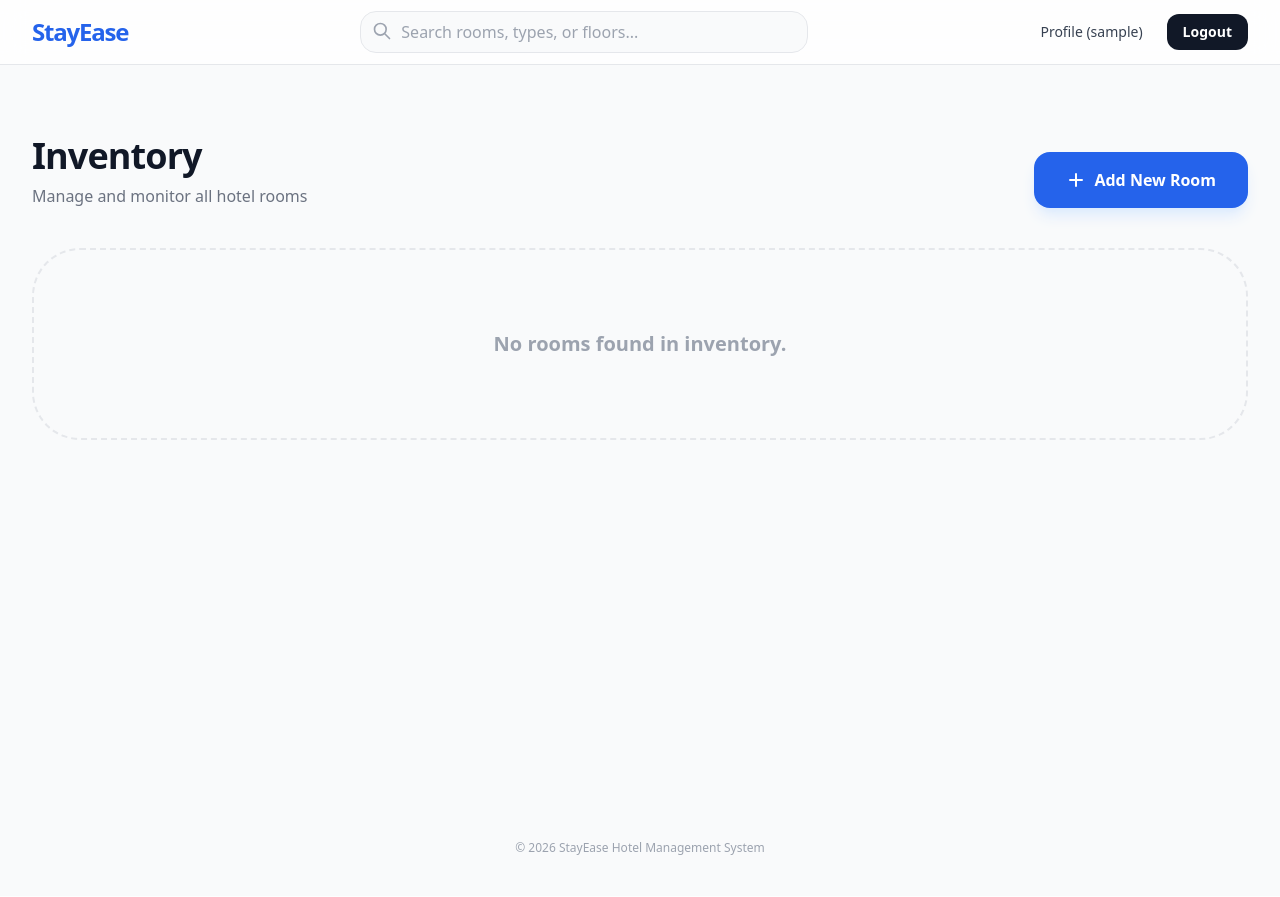
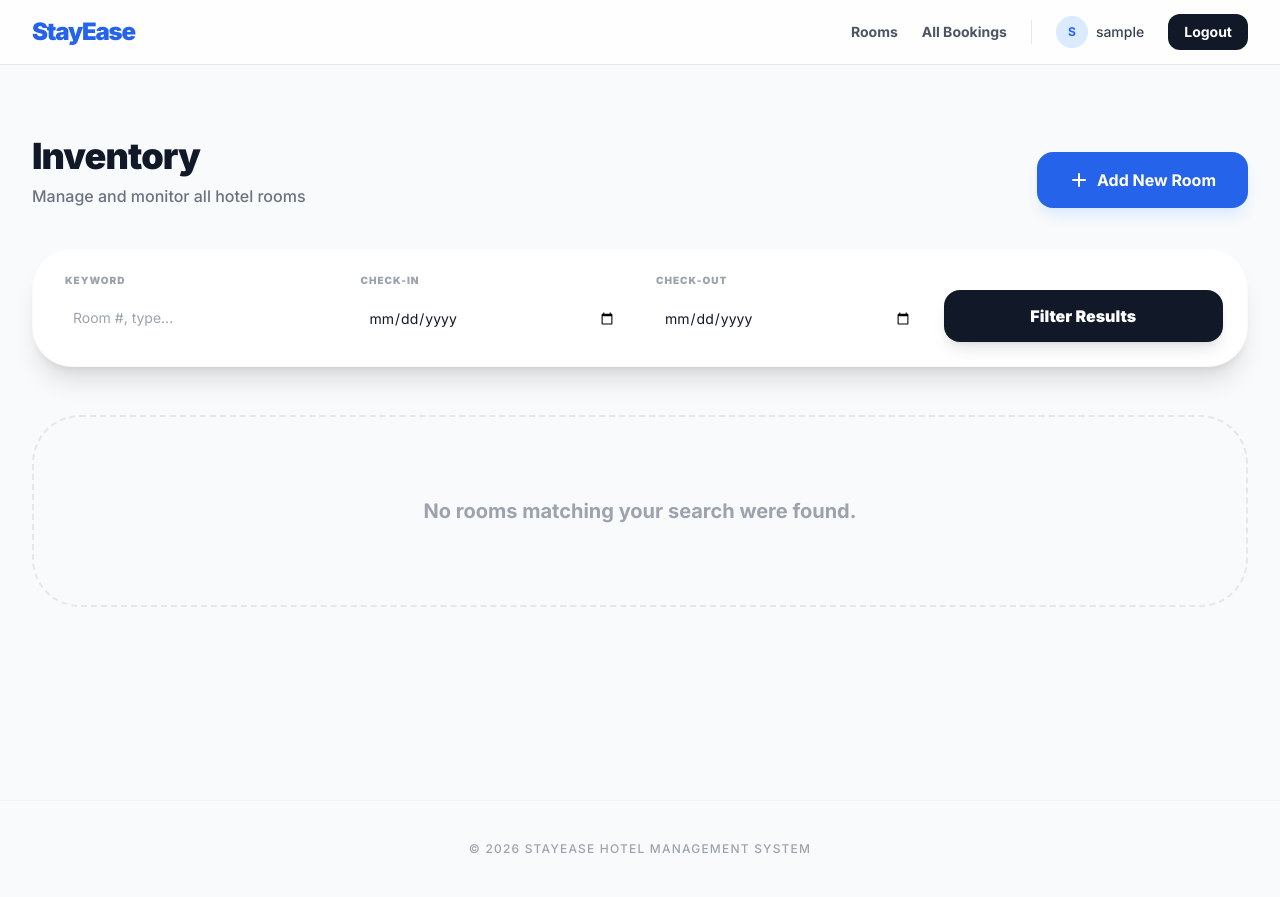
Before and after one commit to Abdelrahman74S/HRS, a Django app: page /rooms/ in a window 1280 px wide. Before the commit the page ends 855 px from the top, so only its background shows below. Run offline with Django 5.2, Linux system fonts and the light colour scheme; the visitor is signed in with stand-in values (Sample User, id 1); data that the repository does not hold is empty; some libraries are stand-ins or nearby versions.

Commit message:
Version 4.0  final

```diff
--- a/rooms/urls.py
+++ b/rooms/urls.py
@@ -5,7 +5,7 @@ from .views import (
     RoomUpdateView,
     RoomDetailView,
     RoomDeleteView,
-    search,
+    # search,
 )
 
 app_name ='rooms'
@@ -15,7 +15,7 @@ urlpatterns = [
 
     path('create/', RoomCreateView.as_view(), name='room_create'),
 
-    path('search/', search, name='room_search'),
+    # path('search/', search, name='room_search'),
     path('<slug:slug>/', RoomDetailView.as_view(), name='room_detail'),
 
     path('<slug:slug>/update/', RoomUpdateView.as_view(), name='room_update'),
--- a/rooms/views.py
+++ b/rooms/views.py
@@ -6,6 +6,8 @@ from .forms import RoomForm, RoomImageFormSet
 from rooms.Ispermissions import IsManager
 from django.db.models import Q
 from django.shortcuts import render
+from datetime import datetime
+from Reservation.models import Booking
 
 class RoomCreateView(IsManager, CreateView):
     model = Room
@@ -65,8 +67,45 @@ class RoomListView(ListView):
     model = Room
     template_name = 'rooms/room_list.html'
     context_object_name = 'rooms'
-    paginate_by = 10
+    paginate_by = 6
 
+    def get_queryset(self):
+        queryset = super().get_queryset().filter(is_active=True)
+
+        q = self.request.GET.get('q')
+        check_in = self.request.GET.get('check_in')
+        check_out = self.request.GET.get('check_out')
+
+        if q:
+            queryset = queryset.filter(
+                Q(room_number__icontains=q) |
+                Q(room_type__name__icontains=q) |
+                Q(notes__icontains=q)
+            )
+
+        if check_in and check_out:
+            try:
+                c_in = datetime.strptime(check_in, "%Y-%m-%d").date()
+                c_out = datetime.strptime(check_out, "%Y-%m-%d").date()
+
+                booked_rooms_ids = Booking.objects.filter(
+                    status__in=['confirmed', 'checked_in', 'pending'],
+                    check_in_date__lt=c_out,
+                    check_out_date__gt=c_in
+                ).values_list('room_id', flat=True)
+
+                queryset = queryset.exclude(id__in=booked_rooms_ids)
+            except ValueError:
+                pass
+
+        return queryset
+
+    def get_context_data(self, **kwargs):
+        context = super().get_context_data(**kwargs)
+        context['q'] = self.request.GET.get('q', '')
+        context['check_in'] = self.request.GET.get('check_in', '')
+        context['check_out'] = self.request.GET.get('check_out', '')
+        return context
 
 class RoomDetailView(DetailView):
     model = Room
@@ -82,20 +121,38 @@ class RoomDeleteView(IsManager, DeleteView):
     slug_url_kwarg = 'slug'
 
 
-def search(request):
-    q = request.GET.get('q', '')
-    if q:
-        rooms = Room.objects.filter(
-            Q(room_number__icontains=q) |
-            Q(room_type__name__icontains=q) |
-            Q(notes__icontains=q)
-        ).distinct()
-    else:
-        # rooms = Room.objects.all()
-        rooms = Room.objects.none()
+# def search(request):
+#     q = request.GET.get('q', '')
+#     check_in = request.GET.get('check_in')
+#     check_out = request.GET.get('check_out')
 
-    return render(request, 'rooms/search.html', {
-    # return render(request, 'rooms/room_list.html', {
-        'rooms': rooms,
-        'query': q
-    })
+#     rooms = Room.objects.filter(is_active=True)
+
+#     if q:
+#         rooms = rooms.filter(
+#             Q(room_number__icontains=q) |
+#             Q(room_type__name__icontains=q) |
+#             Q(notes__icontains=q)
+#         )
+
+#     if check_in and check_out:
+#         try:
+#             check_in_date = datetime.strptime(check_in, "%Y-%m-%d").date()
+#             check_out_date = datetime.strptime(check_out, "%Y-%m-%d").date()
+
+#             booked_rooms_ids = Booking.objects.filter(
+#                 status__in=['confirmed', 'checked_in', 'pending'],
+#                 check_in_date__lt=check_out_date,
+#                 check_out_date__gt=check_in_date
+#             ).values_list('room_id', flat=True)
+
+#             rooms = rooms.exclude(id__in=booked_rooms_ids)
+#         except ValueError:
+#             pass
+
+#     return render(request, 'rooms/search.html', {
+#         'rooms': rooms,
+#         'q': q,
+#         'check_in': check_in,
+#         'check_out': check_out
+#     })
--- a/templates/base.html
+++ b/templates/base.html
@@ -5,8 +5,11 @@
     <meta charset="utf-8">
     <meta name="viewport" content="width=device-width, initial-scale=1.0">
     <title>{% block title %}StayEase{% endblock %}</title>
-    <link rel="stylesheet" href="{% static 'css/output.css' %}">
     <script src="https://cdn.tailwindcss.com"></script>
+    <style>
+        @import url('https://fonts.googleapis.com/css2?family=Inter:wght@400;500;700;900&display=swap');
+        body { font-family: 'Inter', sans-serif; }
+    </style>
 </head>
 
 <body class="bg-gray-50 text-gray-900">
@@ -19,28 +22,27 @@
         <a href="{% url 'rooms:room_list' %}" class="text-2xl font-black text-blue-600 tracking-tighter">StayEase</a>
       </div>
 
-      <div class="flex-1 max-w-md mx-8 hidden sm:block">
-        <form action="{% url 'rooms:room_search' %}" method="GET" class="relative group">
-          <input type="text" name="q" value="{{ request.GET.q }}" placeholder="Search rooms, types, or floors..."
-                 class="w-full bg-gray-50 border border-gray-200 rounded-2xl py-2 px-4 pl-10 focus:outline-none focus:ring-2 focus:ring-blue-500 focus:bg-white transition-all">
-          <div class="absolute left-3 top-2.5 text-gray-400 group-focus-within:text-blue-500 transition-colors">
-            <svg xmlns="http://www.w3.org/2000/svg" class="h-5 w-5" fill="none" viewBox="0 0 24 24" stroke="currentColor">
-              <path stroke-linecap="round" stroke-linejoin="round" stroke-width="2" d="M21 21l-6-6m2-5a7 7 0 11-14 0 7 7 0 0114 0z" />
-            </svg>
+      <div class="hidden md:flex space-x-6 items-center">
+        <a href="{% url 'rooms:room_list' %}" class="text-sm font-bold text-gray-600 hover:text-blue-600 transition-colors">Rooms</a>
+
+        {% if user.is_authenticated %}
+            <a href="{% url 'reservations:my_bookings' %}" class="text-sm font-bold text-gray-600 hover:text-blue-600 transition-colors">
+                {% if user.user_type == 'M' %}All Bookings{% else %}My Bookings{% endif %}
+            </a>
+
+            <div class="h-6 w-px bg-gray-200 mx-2"></div>
+
+            <a href="{% url 'accounts:profile' %}" class="text-sm font-medium text-gray-700 hover:text-blue-600 transition-colors flex items-center gap-2">
+                <div class="w-8 h-8 rounded-full bg-blue-100 flex items-center justify-center text-blue-600 text-xs font-bold">
+                    {{ user.username|slice:":1"|upper }}
                 </div>
-        </form>
-      </div>
-
-      <div class="hidden md:flex space-x-6 items-center">
-      {% if user.is_authenticated %}
-        <a href="{% url 'accounts:profile' %}" class="text-sm font-medium text-gray-700 hover:text-blue-600 transition-colors">
-            Profile ({{ user.username }})
+                {{ user.username }}
             </a>
             <a href="{% url 'accounts:logout' %}" class="bg-gray-900 text-white px-4 py-2 rounded-xl text-sm font-bold hover:bg-black transition-all">
                 Logout
             </a>
         {% else %}
-        <a href="{% url 'accounts:login' %}" class="text-sm font-medium text-gray-700 hover:text-blue-600">Login</a>
+            <a href="{% url 'accounts:login' %}" class="text-sm font-bold text-gray-700 hover:text-blue-600">Login</a>
             <a href="{% url 'accounts:register' %}" class="bg-blue-600 text-white px-5 py-2 rounded-xl text-sm font-bold hover:bg-blue-700 shadow-lg shadow-blue-200 transition-all">
                 Sign Up
             </a>
@@ -50,14 +52,44 @@
   </div>
 </nav>
 
+<div class="fixed top-20 right-4 left-4 md:left-auto md:w-96 z-[60]">
+    {% if messages %}
+        {% for message in messages %}
+            <div class="mb-3 p-4 rounded-2xl shadow-2xl border flex items-center gap-3 animate-bounce-in
+                {% if message.tags == 'success' %} bg-green-50 border-green-100 text-green-700
+                {% elif message.tags == 'error' %} bg-red-50 border-red-100 text-red-700
+                {% else %} bg-blue-50 border-blue-100 text-blue-700 {% endif %}">
+                <div class="flex-1 font-bold text-sm">
+                    {{ message }}
+                </div>
+                <button onclick="this.parentElement.remove()" class="text-gray-400 hover:text-gray-600">&times;</button>
+            </div>
+        {% endfor %}
+    {% endif %}
+</div>
+
 <main class="pt-24 max-w-screen-xl mx-auto p-4 min-h-screen">
     {% block content %}
     {% endblock %}
 </main>
 
-<footer class="py-10 text-center text-gray-400 text-xs">
-    &copy; 2026 StayEase Hotel Management System
+<footer class="py-10 border-t border-gray-100 text-center">
+    <div class="max-w-7xl mx-auto px-4">
+        <p class="text-gray-400 text-xs font-medium uppercase tracking-widest">&copy; 2026 StayEase Hotel Management System</p>
+    </div>
 </footer>
+
+<script>
+    setTimeout(() => {
+        const messages = document.querySelectorAll('.animate-bounce-in');
+        messages.forEach(msg => {
+            msg.style.opacity = '0';
+            msg.style.transform = 'translateY(-20px)';
+            msg.style.transition = 'all 0.5s ease';
+            setTimeout(() => msg.remove(), 500);
+        });
+    }, 5000);
+</script>
 
 </body>
 </html>
--- a/templates/rooms/room_list.html
+++ b/templates/rooms/room_list.html
@@ -9,12 +9,36 @@
             <h1 class="text-4xl font-black text-gray-900 tracking-tight">Inventory</h1>
             <p class="text-gray-500 mt-2 font-medium">Manage and monitor all hotel rooms</p>
         </div>
+        {% if user.is_staff or user.user_type == 'M' %}
         <a href="{% url 'rooms:room_create' %}" class="bg-blue-600 text-white px-8 py-4 rounded-2xl font-bold hover:bg-blue-700 transition-all shadow-lg shadow-blue-100 flex items-center gap-2">
             <svg xmlns="http://www.w3.org/2000/svg" class="h-5 w-5" viewBox="0 0 20 20" fill="currentColor">
                 <path fill-rule="evenodd" d="M10 3a1 1 0 011 1v5h5a1 1 0 110 2h-5v5a1 1 0 11-2 0v-5H4a1 1 0 110-2h5V4a1 1 0 011-1z" clip-rule="evenodd" />
             </svg>
             Add New Room
         </a>
+        {% endif %}
+    </div>
+
+    <div class="mb-12">
+        <form method="GET" action="{% url 'rooms:room_list' %}" class="bg-white p-6 rounded-[2.5rem] shadow-xl border border-gray-50 grid grid-cols-1 md:grid-cols-4 gap-4">
+            <div>
+                <label class="text-[10px] font-black text-gray-400 uppercase tracking-widest block mb-2 px-2">Keyword</label>
+                <input type="text" name="q" value="{{ q }}" placeholder="Room #, type..." class="w-full rounded-2xl border-gray-100 py-3 px-4 text-sm focus:ring-2 focus:ring-blue-500 focus:border-blue-500 outline-none transition-all">
+            </div>
+            <div>
+                <label class="text-[10px] font-black text-gray-400 uppercase tracking-widest block mb-2 px-2">Check-in</label>
+                <input type="date" name="check_in" value="{{ check_in }}" class="w-full rounded-2xl border-gray-100 py-3 px-4 text-sm focus:ring-2 focus:ring-blue-500 outline-none transition-all">
+            </div>
+            <div>
+                <label class="text-[10px] font-black text-gray-400 uppercase tracking-widest block mb-2 px-2">Check-out</label>
+                <input type="date" name="check_out" value="{{ check_out }}" class="w-full rounded-2xl border-gray-100 py-3 px-4 text-sm focus:ring-2 focus:ring-blue-500 outline-none transition-all">
+            </div>
+            <div class="flex items-end">
+                <button type="submit" class="w-full bg-gray-900 text-white font-black py-3.5 rounded-2xl hover:bg-blue-600 transition-all shadow-lg">
+                    Filter Results
+                </button>
+            </div>
+        </form>
     </div>
 
     <div class="grid grid-cols-1 md:grid-cols-2 lg:grid-cols-3 gap-8">
@@ -44,21 +68,10 @@
         </div>
         {% empty %}
         <div class="col-span-full py-20 text-center bg-gray-50 rounded-[3rem] border-2 border-dashed border-gray-200">
-            <p class="text-gray-400 font-bold text-xl">No rooms found in inventory.</p>
+            <p class="text-gray-400 font-bold text-xl">No rooms matching your search were found.</p>
         </div>
         {% endfor %}
     </div>
 
-    {% if is_paginated %}
-    <div class="mt-12 flex justify-center gap-2">
-        {% if page_obj.has_previous %}
-            <a href="?page={{ page_obj.previous_page_number }}" class="px-6 py-3 bg-white border border-gray-200 rounded-xl font-bold hover:bg-gray-50">Previous</a>
-        {% endif %}
-        <span class="px-6 py-3 bg-blue-600 text-white rounded-xl font-bold">{{ page_obj.number }}</span>
-        {% if page_obj.has_next %}
-            <a href="?page={{ page_obj.next_page_number }}" class="px-6 py-3 bg-white border border-gray-200 rounded-xl font-bold hover:bg-gray-50">Next</a>
-        {% endif %}
     </div>
-    {% endif %}
-</div>
 {% endblock %}
```
Also changed, not shown: templates/rooms/search.html (+31 -67 lines). Lines whose indentation alone changed are shown as unchanged.
